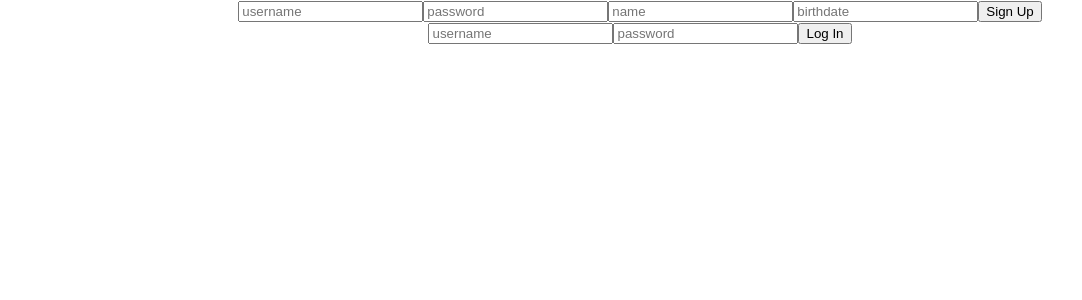
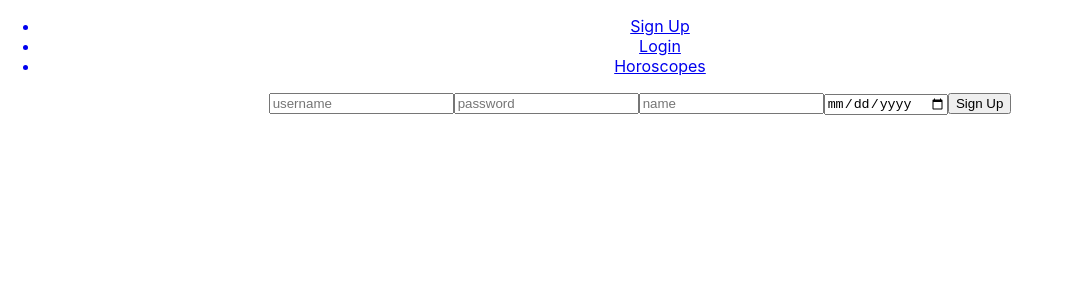
Before and after one commit to sdelane2/star-bar-frontend, a React (Create React App) app in the folder star-bar-frontend/: page /signup in a window 1280 px wide. Shown: the top 300 px of the page, without its empty margins (0-1082 px from the left). Built offline with nearby package versions, Linux system fonts and the light colour scheme.

Commit message:
jwt token

```diff
--- a/star-bar-frontend/package.json
+++ b/star-bar-frontend/package.json
@@ -8,6 +8,7 @@
     "@testing-library/user-event": "^12.1.10",
     "react": "^17.0.1",
     "react-dom": "^17.0.1",
+    "react-router-dom": "^5.2.0",
     "react-scripts": "4.0.1",
     "web-vitals": "^0.2.4"
   },
--- a/star-bar-frontend/src/App.js
+++ b/star-bar-frontend/src/App.js
@@ -4,11 +4,27 @@ import React, {useState, useEffect} from 'react'
 import Signup from './Components/Signup'
 import Login from './Components/Login'
 import { render } from '@testing-library/react';
+import {Route, Switch, withRouter} from 'react-router-dom'
+import Navbar from './Components/Navbar'
+import HoroscopeContainer from './Containers/HoroscopeContainer'
+
 
 class App extends React.Component {
 
   state = {
     user: null
+  }
+
+  componentDidMount(){
+    const token = localStorage.getItem('token')
+    if (token){
+      fetch('http://localhost:3000/profile', {
+        method: "GET",
+        headers: {Authorization: `Bearer ${token}`},
+      })
+      .then(r => r.json())
+      .then(data => this.setState({ user: data.user}))
+    }
   }
 
   signupHandler = (userObj) => {
@@ -33,14 +49,22 @@ class App extends React.Component {
       body: JSON.stringify({user: userInfo})
     })
     .then(r => r.json())
-    .then(console.log)
+    .then(data => {
+      // console.log('token:', data.jwt)
+      // localStorage.setItem('token', data.jwt)
+      this.setState({user: data.user}, () => this.props.history.push('/horoscopes'))
+    })
   }
 
   render() {
     return (
       <div className="App">
-        <Signup signupHandler={this.signupHandler}/>
-        <Login loginHandler={this.loginHandler}/>
+        <Navbar />
+        <Switch>
+          <Route path='/signup' render={() => <Signup signupHandler={this.signupHandler}/>} />
+          <Route path='/login' render={() => <Login loginHandler={this.loginHandler}/>} />
+          <Route path='/horoscopes' render={() => <HoroscopeContainer user={this.state.user} />}/>
+        </Switch>
       </div>
     )
   }
@@ -48,4 +72,4 @@ class App extends React.Component {
 
 }
 
-export default App;
+export default withRouter(App);
--- /dev/null
+++ b/star-bar-frontend/src/Components/Navbar.js
@@ -0,0 +1,21 @@
+import React from 'react'
+import {NavLink} from 'react-router-dom'
+
+function Navbar(props){
+    return(
+        <ul>
+            <NavLink to='/signup'>
+                <li>Sign Up</li>
+            </NavLink>
+            <NavLink to='/login'>
+                <li>Login</li>
+            </NavLink>
+            <NavLink to='/horoscopes'>
+                <li>Horoscopes</li>
+            </NavLink>
+
+        </ul>
+    )
+}
+
+export default Navbar
--- a/star-bar-frontend/src/Components/Signup.js
+++ b/star-bar-frontend/src/Components/Signup.js
@@ -29,7 +29,7 @@ class Signup extends React.Component{
                  <input type="text" placeholder="username" value={this.state.username} onChange={this.handleChange} name="username"/>
                  <input type="text" placeholder="password" value={this.state.password} onChange={this.handleChange} name="password"/>
                 <input type="text" placeholder="name" value={this.state.name} onChange={this.handleChange} name="name"/>
-                <input type="text" placeholder="birthdate" value={this.state.birthdate} onChange={this.handleChange} name="birthdate"/>
+                <input type="date" placeholder="birthdate" value={this.state.birthdate} onChange={this.handleChange} name="birthdate"/>
                 <button>Sign Up</button>
             </form>
 
--- /dev/null
+++ b/star-bar-frontend/src/Containers/HoroscopeContainer.js
@@ -0,0 +1,36 @@
+import React from 'react'
+import {Redirect} from 'react-router-dom'
+
+class HoroscopeContainer extends React.Component{
+    state = {
+        horoscopes: []
+    }
+
+    componentDidMount(){
+        const token = localStorage.getItem('token')
+        if (this.props.user){
+            fetch('http://localhost:3000/horoscopes', {
+                method: "GET",
+                headers: {Authorization: `Bearer ${token}`}
+            })
+            .then(r => r.json())
+            .then(console.log)
+        }
+    }
+
+    render(){
+        return (
+            <>
+            {this.props.user ?
+                <h1>Hi</h1>
+            :
+
+                <Redirect to='/login' />
+            }
+            </>
+            )
+    }
+
+}
+
+export default HoroscopeContainer
--- a/star-bar-frontend/src/index.js
+++ b/star-bar-frontend/src/index.js
@@ -3,11 +3,12 @@ import ReactDOM from 'react-dom';
 import './index.css';
 import App from './App';
 import reportWebVitals from './reportWebVitals';
+import {BrowserRouter} from 'react-router-dom'
 
 ReactDOM.render(
-  <React.StrictMode>
+  <BrowserRouter>
     <App />
-  </React.StrictMode>,
+  </BrowserRouter>,
   document.getElementById('root')
 );
 
```
Also changed, not shown: 2 other files (tests, documents, lock files or other folders).
